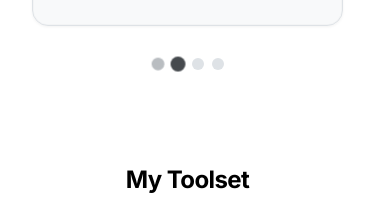
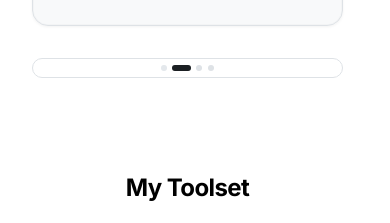
Before and after one commit to Gambinoo3005/bryan-jacinto-writing-portfolio, an Astro site: page / in a window 390 px wide. Shown: the part 1920-2143 px from the top of the page. Built offline with nearby package versions, Linux system fonts and the light colour scheme; Astro itself is replaced by a stand-in of ours.

Commit message:
style: unify dot indicators across Experience and Testimonials
- Updated Testimonials carousel dots to match Experience card stack style
- Added glassmorphism container for testimonial dots (background, border, padding)
- Changed active dot from scaling circle to elongated pill shape (24px wide)
- Updated hover effects to match Experience stack (scale 1.2x, opacity 0.8)
- Applied consistent transition timing (250ms cubic-bezier bounce)
- Added focus-visible outlines for accessibility
- Added mobile responsive sizing (7px/6px dots, 20px/18px active)
- Consistent visual language across all navigation elements

```diff
--- a/src/components/ClientTestimonialCarousel.astro
+++ b/src/components/ClientTestimonialCarousel.astro
@@ -560,29 +560,44 @@ const {
 
   .carousel-dots {
     display: flex;
+    align-items: center;
     justify-content: center;
     gap: 0.5rem;
+    padding: 0.5rem 0.75rem;
+    background-color: var(--surface-glass);
+    border: 1px solid var(--color-border);
+    border-radius: 2rem;
     margin-top: 2rem;
+    user-select: none;
   }
 
   .carousel-dot {
-    width: 12px;
-    height: 12px;
+    width: 8px;
+    height: 8px;
     border-radius: 50%;
     background-color: var(--color-border);
     border: none;
     cursor: pointer;
-    transition: all 0.2s ease;
+    transition: all 250ms cubic-bezier(0.34, 1.56, 0.64, 1);
+    padding: 0;
   }
 
   .carousel-dot:hover {
-    background-color: var(--color-muted);
+    background-color: var(--color-text);
     transform: scale(1.2);
+    opacity: 0.8;
   }
 
   .carousel-dot.active {
     background-color: var(--color-link);
-    transform: scale(1.3);
+    width: 24px;
+    border-radius: 4px;
+    transform: scale(1);
+  }
+
+  .carousel-dot:focus-visible {
+    outline: 2px solid var(--color-link);
+    outline-offset: 2px;
   }
 
 
@@ -599,6 +614,20 @@ const {
       flex-direction: column;
       gap: 0.75rem;
       margin-bottom: 1.25rem;
+    }
+
+    .carousel-dots {
+      padding: 0.45rem 0.625rem;
+      gap: 0.4rem;
+    }
+
+    .carousel-dot {
+      width: 7px;
+      height: 7px;
+    }
+
+    .carousel-dot.active {
+      width: 20px;
     }
 
     .client-avatar {
@@ -645,6 +674,20 @@ const {
       line-height: 1.65;
     }
 
+    .carousel-dots {
+      padding: 0.4rem 0.5rem;
+      gap: 0.35rem;
+    }
+
+    .carousel-dot {
+      width: 6px;
+      height: 6px;
+    }
+
+    .carousel-dot.active {
+      width: 18px;
+    }
+
     .carousel-arrow {
       width: 44px;
       height: 44px;
```
